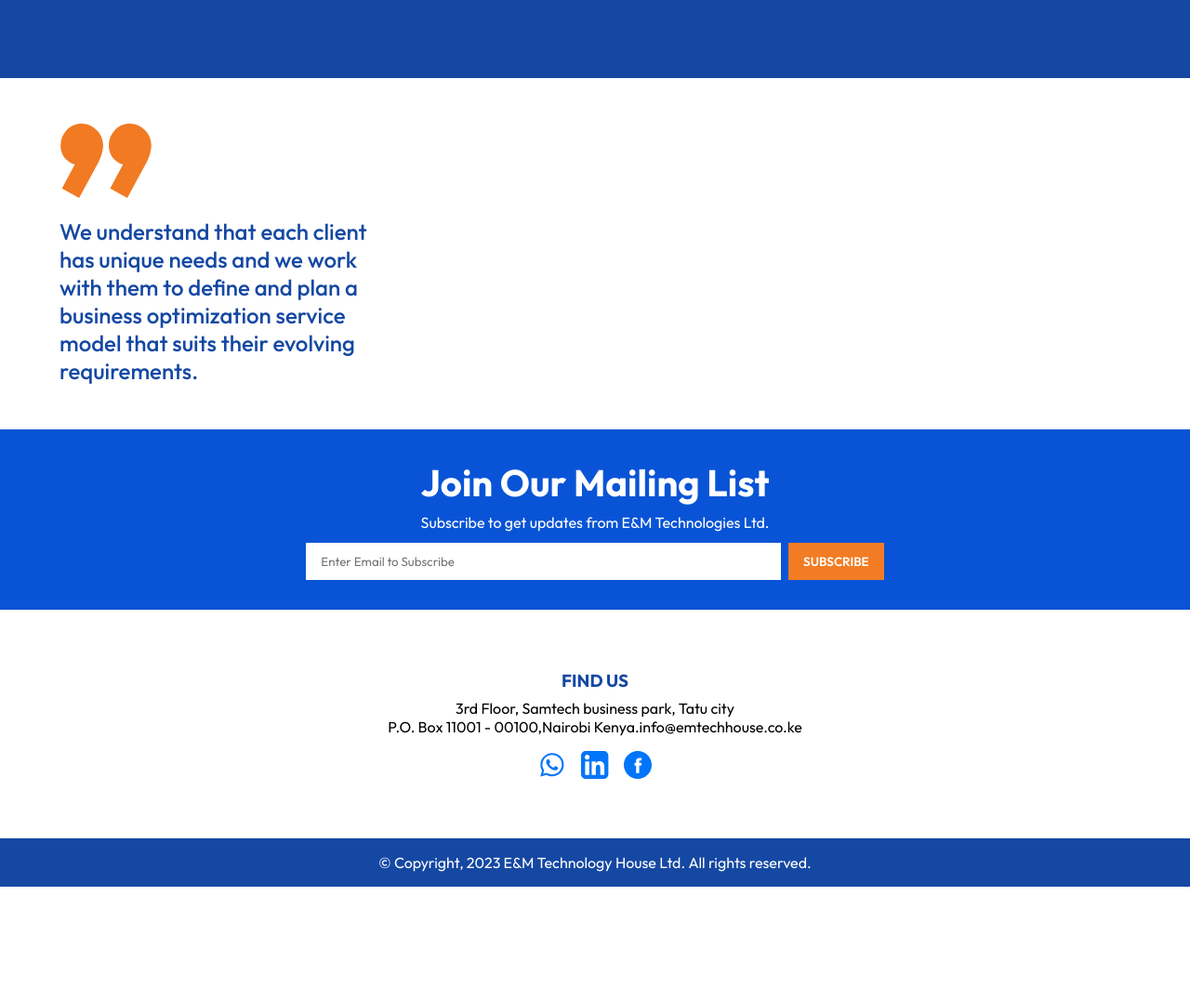
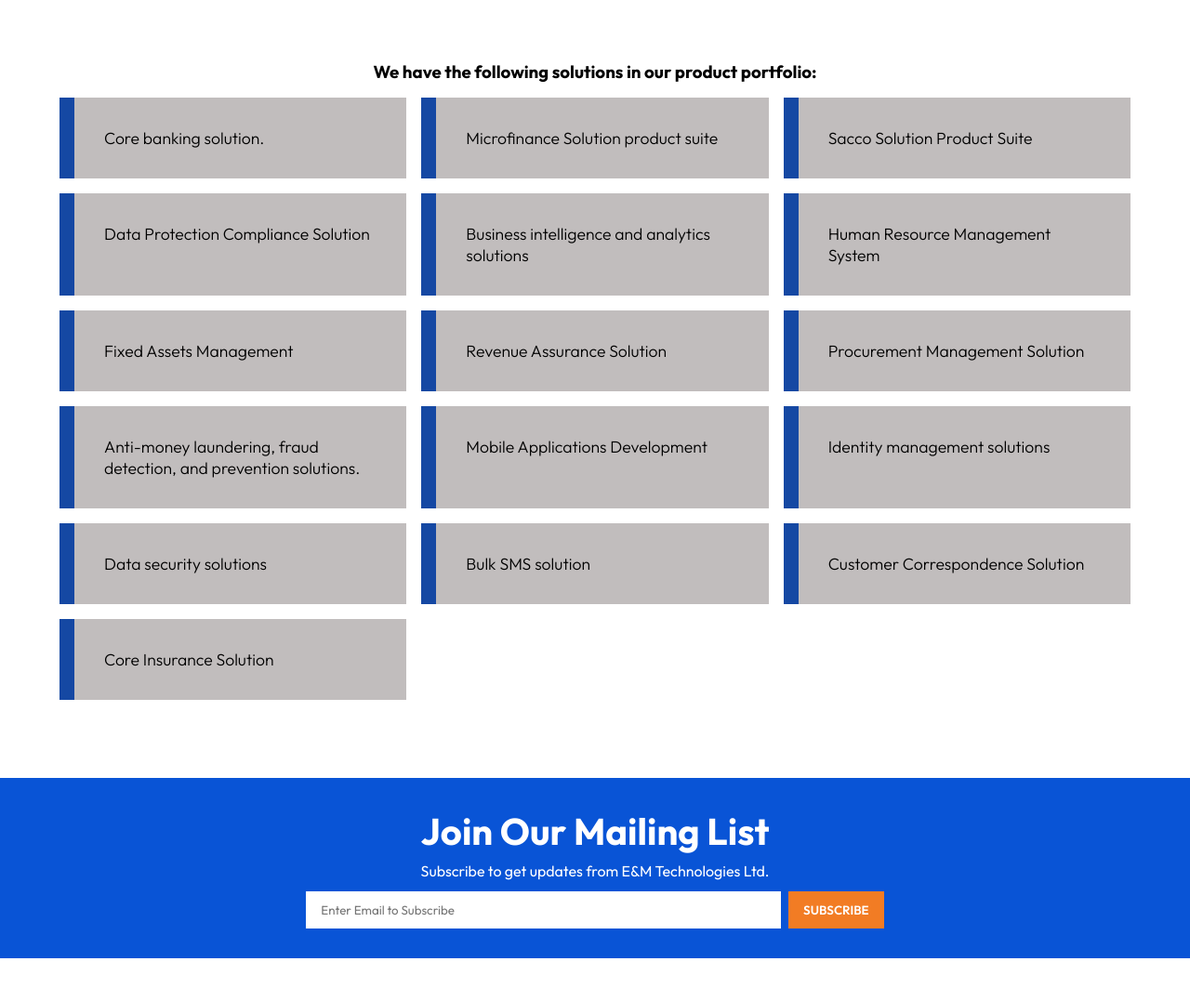
Before and after one commit to OvasisGroup/emtech, a Django app: page /products/ in a window 1280 px wide. Shown: the part 476-1553 px from the top of the page at 93% size. Before the commit the page ends 1430 px from the top, so only its background shows below. Run offline with Django 3.2, Linux system fonts and the light colour scheme; data comes from the database, SQL or seed files in the repository; both versions use the stored data as it was after the commit; some libraries are stand-ins or nearby versions.

Commit message:
services

```diff
--- a/website/admin.py
+++ b/website/admin.py
@@ -6,6 +6,8 @@ from .models import Clients
 from .models import QuickFacts
 from .models import WhoWeAre
 from .models import Logos
+from .models import KeyProducts
+from .models import ProductsTopImage
 from import_export.admin import ImportExportModelAdmin
 
 
@@ -24,3 +26,5 @@ admin.site.register(Clients, ImportExportModelAdmin)
 admin.site.register(QuickFacts, ImportExportModelAdmin)
 admin.site.register(WhoWeAre, ImportExportModelAdmin)
 admin.site.register(Logos, ImportExportModelAdmin)
+admin.site.register(KeyProducts, ImportExportModelAdmin)
+admin.site.register(ProductsTopImage, ImportExportModelAdmin)
--- a/website/models.py
+++ b/website/models.py
@@ -72,3 +72,18 @@ class Logos(models.Model):
 
     def __str__(self):
         return self.title
+
+class KeyProducts(models.Model):
+    title = models.CharField(max_length=255)
+
+    class Meta:
+        verbose_name_plural = "Key Products"
+
+    def __str__(self):
+        return self.title
+
+class ProductsTopImage(models.Model):
+    image = models.ImageField(null=True, blank=True, upload_to='images/logos/')
+
+    class Meta:
+        verbose_name_plural = "Products Top Image"
--- a/website/static/css/styles.css
+++ b/website/static/css/styles.css
@@ -471,6 +471,17 @@ body{
     display: grid;
     grid-template-columns: 1fr 1fr;
     justify-content: center;
+    align-items: center;
+    gap: 3rem;
+    max-width: 90%;
+    margin: 0 auto;
+    height: 100%;
+}
+
+.header-wrapper-two{
+    display: grid;
+    grid-template-columns: 1fr 1fr;
+    justify-content: center;
     align-items: flex-start;
     gap: 3rem;
     max-width: 90%;
@@ -536,12 +547,68 @@ body{
     align-items: flex-start;
     justify-content: flex-end;
     width: 100%;
-    height: 80%;
+    height: 100%;
     background-image: url('../images/about-image.png');
     background-position: center;
     background-size: cover;
     border-radius: 2rem;
+}
 
+.about-half-three{
+    display: flex;
+    flex-direction: column;
+    align-items: flex-start;
+    justify-content: flex-end;
+    width: 100%;
+    height: 100%;
+    background-image: url('../images/products-card.png');
+    background-position: center;
+    background-size: cover;
+    border-radius: 2rem;
+}
+
+.products-header{
+    display: flex;
+    flex-direction: column;
+    align-items: flex-start;
+    justify-content: flex-end;
+    width: 100%;
+    height: 80%;
+    /* background-image: url('../images/products.png');
+    background-position: center;
+    background-size: cover; */
+    background-color: #1548A3;
+    padding-top: 6rem;
+}
+
+.about-half-two-three img{
+width: 50%;
+}
+
+.mainproducts h3{
+    display: flex;
+    justify-content: center;
+    align-items: center;
+    padding: 1rem;
+}
+
+.products{
+    display: grid;
+    grid-template-columns: 1fr 1fr 1fr;
+    gap: 1rem;
+}
+
+.products p{
+    background-color: rgb(193, 189, 189);
+    padding: 2rem;
+    border-left: #1548A3 1pc solid;
+    font-size: 1.1rem;
+    font-weight: 300;
+}
+
+.mainproducts{
+    max-width: 90%;
+    margin: 4rem auto;
 }
 
 .about-half-two p{
@@ -793,6 +860,7 @@ body{
 .services_subs{
     background-color: #ebebec;
     padding: 1rem;
+    border-right: #1548A3 solid 1px;
 }
 
 .main-services a{
@@ -803,17 +871,18 @@ body{
 
 .main-services{
     max-width: 90%;
-    margin: 0rem auto;
+    margin: 3rem auto;
     display: grid;
     grid-template-columns: 1fr 1fr;
     gap: 1rem;
-    transition: all ease-in-out 3s;
+    transition: all ease-in-out .3s;
 }
 
 .services_subs:hover{
     border-left: #1548A3 solid 10px;
     padding-left: 2rem;
     transition: all ease-in-out 3s;
+    border-right: none;
 }
 
 .services_subs p{
--- a/website/templates/products.html
+++ b/website/templates/products.html
@@ -8,44 +8,42 @@
 
 {% block content %}
 
-    <section class="about-header">
-        <div class="header-wrapper">
-            <div class="about-half-one" data-aos="fade-up">
-                <h3 data-aos="fade-up">Services</h3>
-                <h4 class="contactshead">Research has shown that most organization are only able to get maximum of 60% out of the software product they have implemented .</h4>
-                <p data-aos="fade-up">EMtechhouse has been founded to focus and address this issue to ensure that clients are able to utilize their implemented solutions to the maximum while minimizing on the operational cost.</p>
-            </div>
-        <div class="about-half-two">
-
-        </div>
-    </div>
-    </section>
 
 
-    <section class="about-content">
-        <div class="header-content-wrapper">
-        <div class="about-content-one" data-aos="fade-up">
-    <img src="{% static 'images/mark.svg' %}"  alt="hero-image" width="100" data-aos="fade-up"/>
-            <h4>
-                We understand that each client has unique needs and we work with them to define and plan a business optimization service model that suits their evolving requirements.
-            </h4>
-        </div>
-        <div class="about-content-two">
-            <div class="subtext">
-                {% for abt in about %}
-                <div data-aos="fade-up" class="about-body">
-                    <p  data-aos="fade-up">{{ abt.body | safe }}</p>
-                </div>
-                {% endfor %}
+    <section class="products-header" >
+        <div class="header-wrapper-two">
+            <div class="about-half-one" data-aos="fade-up">
+                <h3 data-aos="fade-up">Products</h3>
+                <h4 class="contactshead">Research has shown that most organization are only able to get maximum of 60% out of the software product they have implemented .</h4>
+                <p data-aos="fade-up">We take care of technology as you focus on the organization’s core business. We deploy resources that manage the organization’s applications and ensure the smooth running of IT solutions. This can be done on-premises or on demand.</p>
             </div>
-        </div>
+            <div class="about-half-three">
+
+            </div>
     </div>
     </section>
 
 
 
 
-    {% comment %} quicks {% endcomment %}
+
+        <div class="mainproducts">
+            <h3>We have the following solutions in our product portfolio:</h3>
+            <div class="products">
+                {% for prods in products %}
+                    <p  data-aos="fade-left">{{ prods.title }}</p>
+                {% endfor %}
+            </div>
+        </div>
+    </div>
+
+
+    {% for pr in pro %}
+    <div data-aos="fade-up" class="about-body">
+        <img src="{{ pr.images.url }}" />
+    </div>
+    {% endfor %}
+
     <section class="quickiesone">
     <div class="quickfactsnew">
              {% for quick in quickfacts %}
--- a/website/views.py
+++ b/website/views.py
@@ -7,6 +7,8 @@ from .models import ServiceIntro
 from .models import About
 from .models import Services
 from .models import Logos
+from .models import ProductsTopImage
+from .models import KeyProducts
 
 
 def home(request):
@@ -32,10 +34,16 @@ def services_detail(request,id):
     return render(request, 'services_detail.html', {"serves" : serves, 'services': services})
 
 def products(request):
-    return render(request, 'products.html', {})
+    pro = ProductsTopImage.objects.all()
+    products = KeyProducts.objects.all()
+    return render(request, 'products.html', {"pro" : pro, 'products': products})
 
 def contacts(request):
     return render(request, 'contacts.html', {})
 
 def gratuip(request):
     return render(request, 'gratuip.html', {})
+
+def product_image(request):
+    pro = ProductsTopImage.objects.all()
+    return render(request, 'products.html', {"pro" : pro})
```
Also changed, not shown: db.sqlite3, media/images/logos/products.png (added), website/migrations/0006_keyproducts.py (added), website/migrations/0007_productstopimage.py (added), website/static/images/mtutu.png (added), website/static/images/products-card.png (added), website/static/images/products.png (added), 2 other files.
